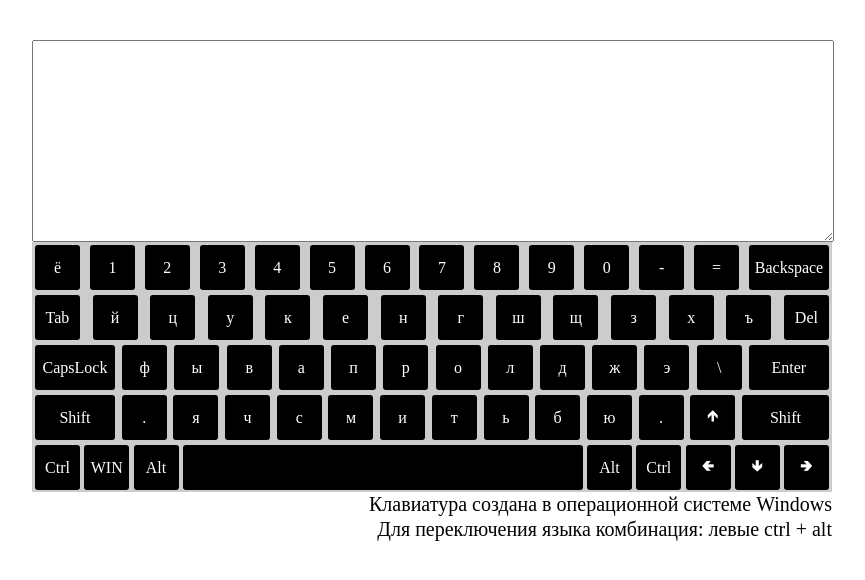
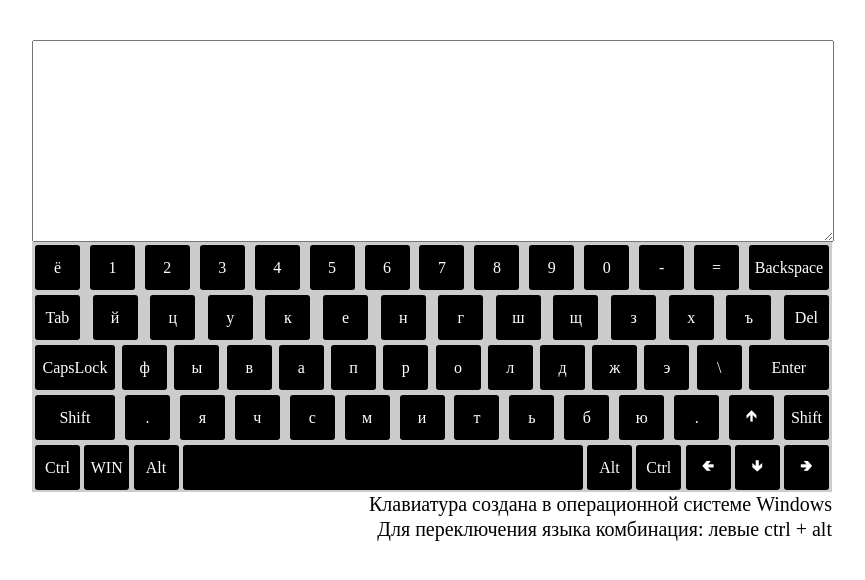
Before and after one commit to 11speedmax11/virtual-keyboard, a website: page index.html in a window 1280 px wide. Shown: the whole page, without its empty margins (208-1073 px from the left). Drawn offline with Linux system fonts and the light colour scheme.

Commit message:
fix: change the size of shift

```diff
--- a/style.css
+++ b/style.css
@@ -93,7 +93,7 @@ main {
 }
 
 .ShiftRight {
-  width: 87px;
+  width: 45px;
 }
 
 .title_message {
```
